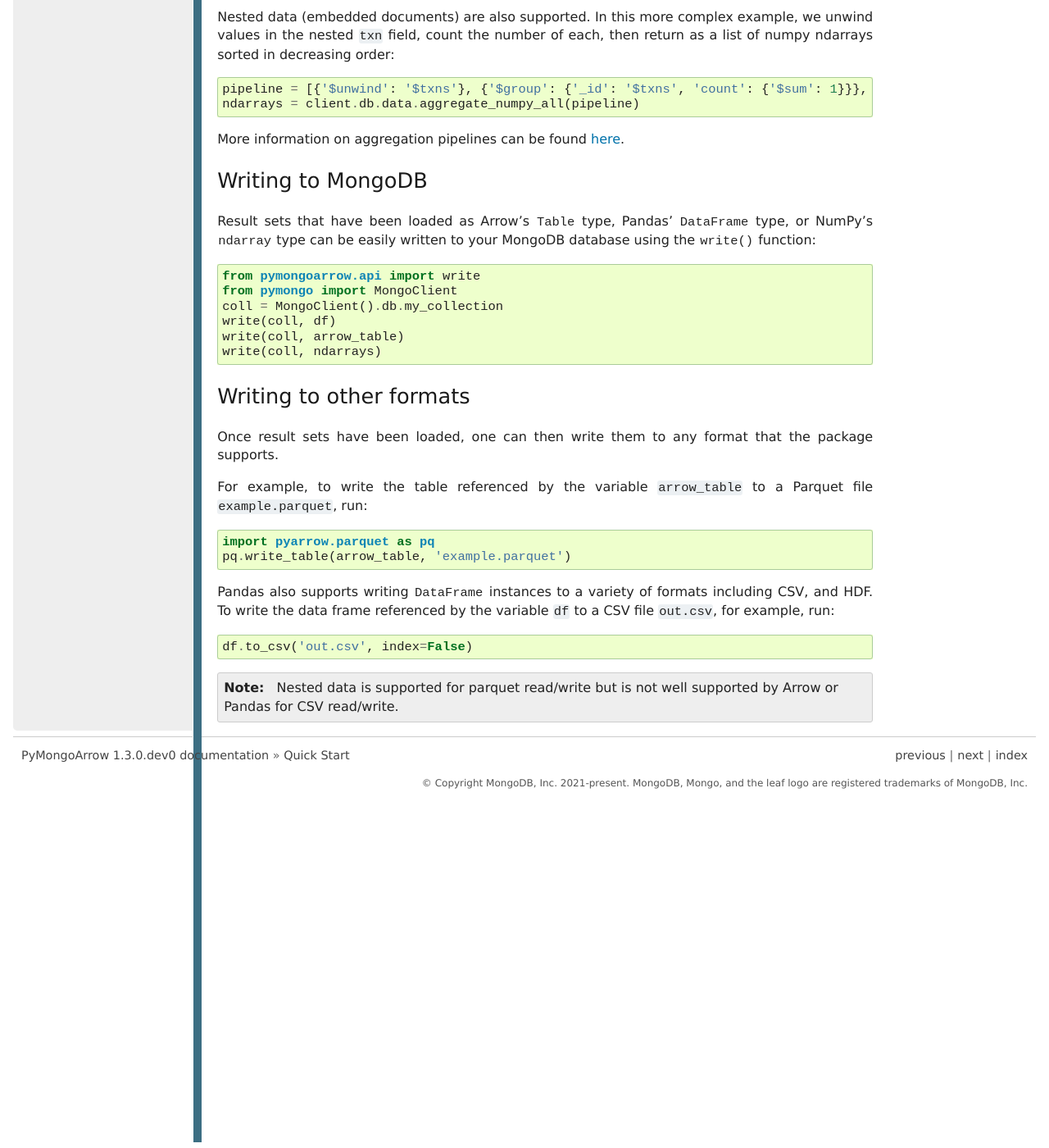
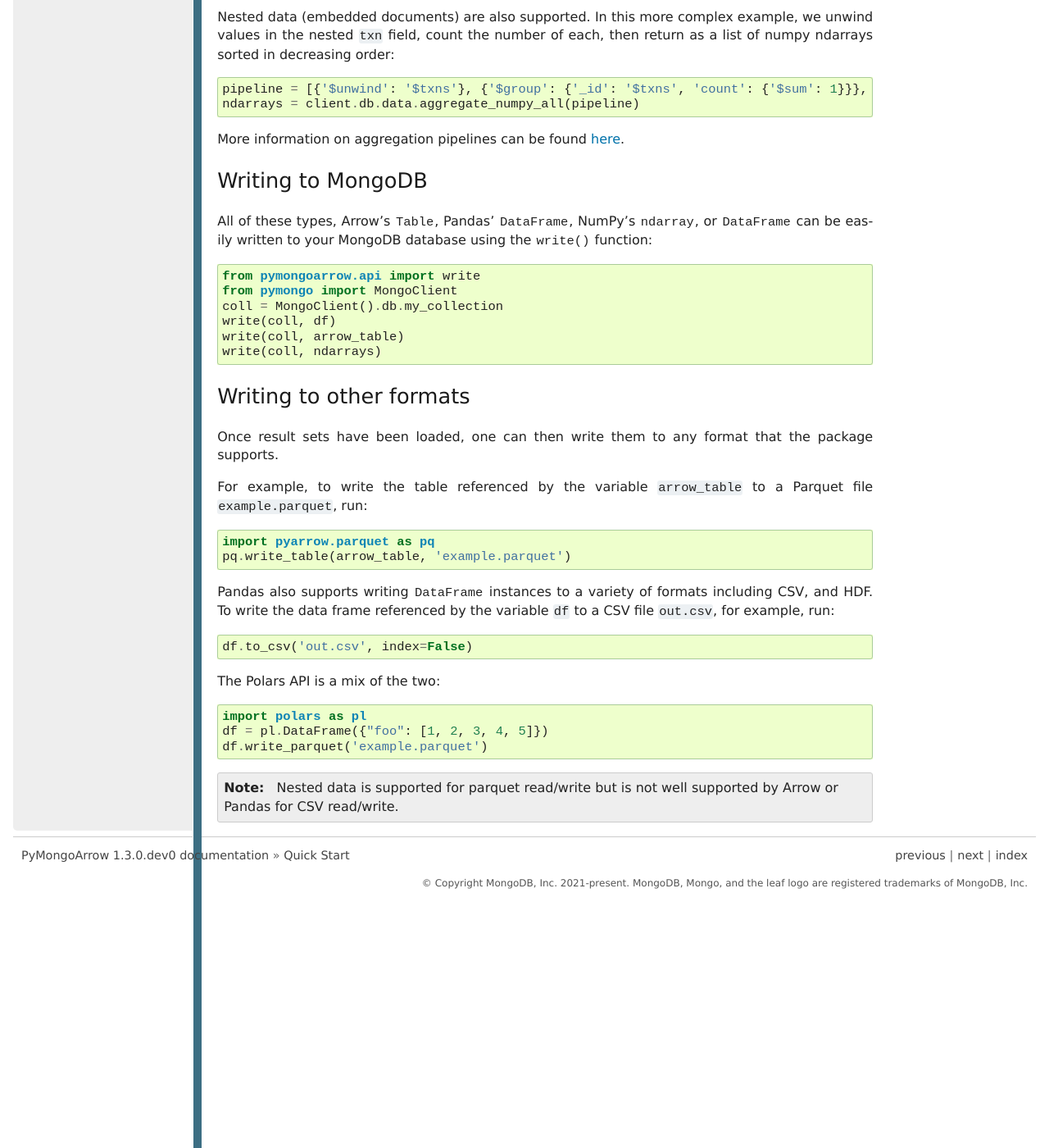
Before and after one commit to mongodb-labs/mongo-arrow, a Sphinx documentation site: the page built from bindings/python/docs/source/quickstart.rst, in a window 1280 px wide and 1400 px high, scrolled down 2342 px. Shown: the whole window at 82% size. Built offline with Sphinx 7.4.7, drawn with Linux system fonts in a browser that asks for light colours.

Commit message:
Updates to Quick Start'

```diff
--- a/bindings/python/docs/source/quickstart.rst
+++ b/bindings/python/docs/source/quickstart.rst
@@ -130,16 +130,16 @@ More information on aggregation pipelines can be found `here <https://www.mongod
 
 Writing to MongoDB
 -----------------------
-Result sets that have been loaded as Arrow's :class:`~pyarrow.Table` type, Pandas'
-:class:`~pandas.DataFrame` type, or NumPy's :class:`~numpy.ndarray` type can
+All of these types, Arrow's :class:`~pyarrow.Table`, Pandas'
+:class:`~pandas.DataFrame`, NumPy's :class:`~numpy.ndarray`, or :class:`~polars.DataFrame` can
 be easily written to your MongoDB database using the :meth:`~pymongoarrow.api.write` function::
 
-  from pymongoarrow.api import write
-  from pymongo import MongoClient
-  coll = MongoClient().db.my_collection
-  write(coll, df)
-  write(coll, arrow_table)
-  write(coll, ndarrays)
+ from pymongoarrow.api import write
+ from pymongo import MongoClient
+ coll = MongoClient().db.my_collection
+ write(coll, df)
+ write(coll, arrow_table)
+ write(coll, ndarrays)
 
 Writing to other formats
 ------------------------
@@ -157,6 +157,15 @@ referenced by the variable ``df`` to a CSV file ``out.csv``, for example, run::
 
   df.to_csv('out.csv', index=False)
 
+The Polars API is a mix of the two::
+
+
+ import polars as pl
+ df = pl.DataFrame({"foo": [1, 2, 3, 4, 5]})
+ df.write_parquet('example.parquet')
+
+
+
 .. note::
 
   Nested data is supported for parquet read/write but is not well supported
```
